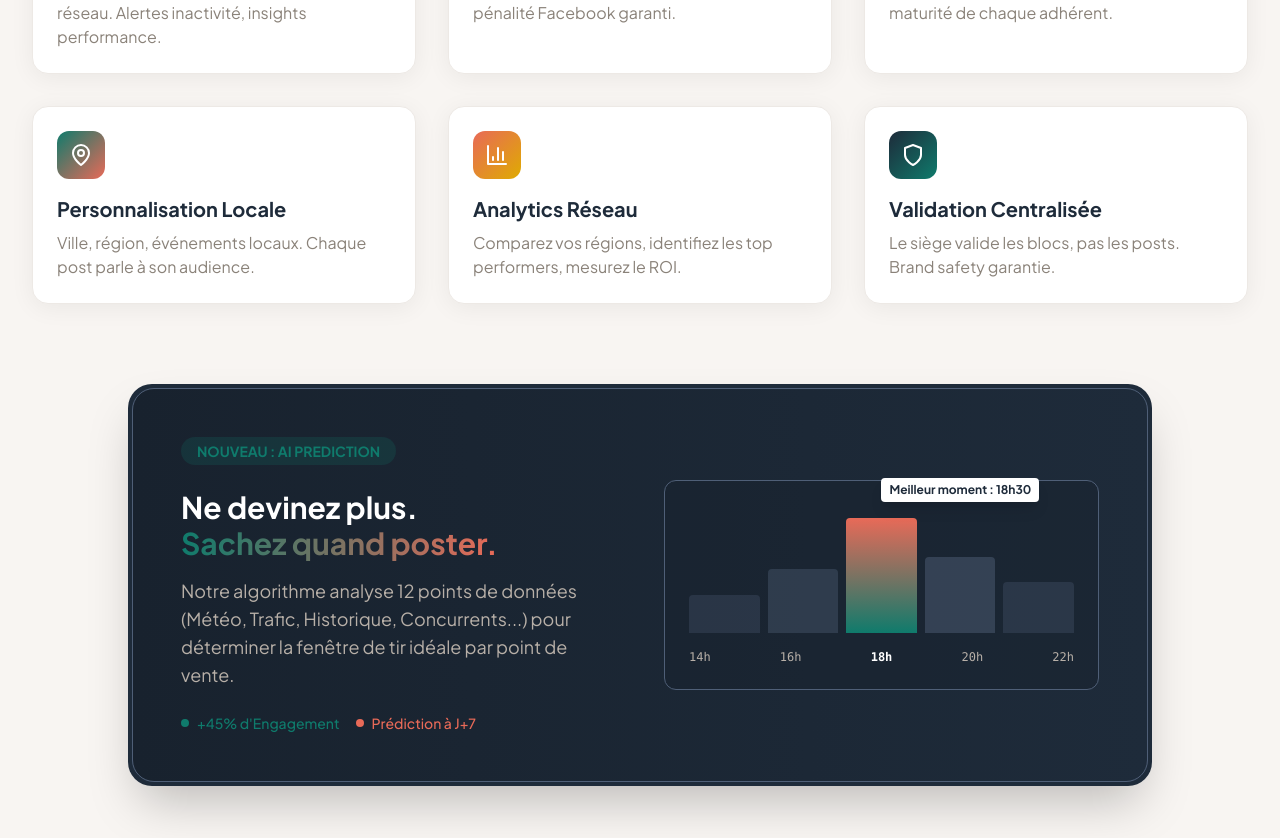
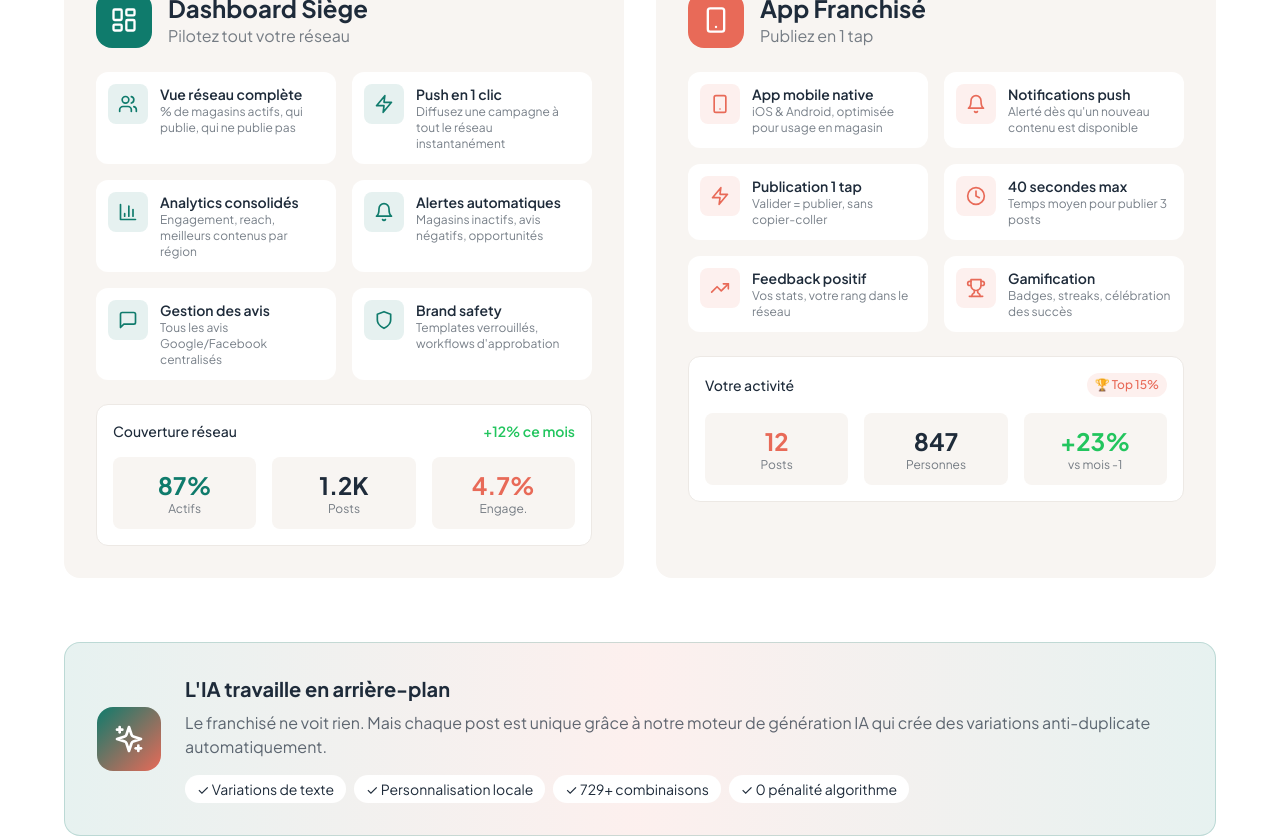
Before and after one commit to Mazaljoker/VISIOPOST_WEBSITE, a React (Vite) app: page / in a window 1280 px wide. Shown: the part 6720-7558 px from the top of the page. Built offline with nearby package versions, Linux system fonts and the light colour scheme.

Commit message:
✨ Vision Complete: New FeaturesSection - Dashboard Siège + App Franchisé

```diff
--- a/src/sections/FeaturesSection.tsx
+++ b/src/sections/FeaturesSection.tsx
@@ -1,214 +1,273 @@
 import { motion } from 'framer-motion';
 import {
+  LayoutDashboard,
+  Smartphone,
   Sparkles,
+  Bell,
+  BarChart3,
+  Shield,
   Users,
-  BarChart3,
+  Zap,
+  MessageSquare,
+  TrendingUp,
   Clock,
-  TrendingUp,
-  CheckCircle,
-  Zap,
-  Shield,
-  MapPin,
-  Heart,
-  Radio
+  Trophy
 } from 'lucide-react';
-import { features } from '../data/features';
-import FeatureCard from '../components/FeatureCard';
-import { FeaturesSectionProps } from '../types';
-
-const titleVariants = {
-  hidden: { opacity: 0, y: 40 },
-  visible: {
-    opacity: 1,
-    y: 0,
-    transition: {
-      duration: 0.6,
-      ease: 'easeOut' as const,
-    },
-  },
-};
-
-const featureCardVariants = {
-  hidden: { opacity: 0, y: 60, scale: 0.9 },
-  visible: {
-    opacity: 1,
-    y: 0,
-    scale: 1,
-    transition: {
-      duration: 0.4,
-      ease: 'easeOut' as const,
-    },
-  },
-};
-
-const iconComponents: Record<string, React.FC<{ className?: string }>> = {
-  Sparkles,
-  Users,
-  BarChart3,
-  Clock,
-  TrendingUp,
-  CheckCircle,
-  Zap,
-  Shield,
-  MapPin,
-  Heart,
-  Radio
-};
 
 /**
- * Section Features - Charte Graphique nSignal 2025
- * Couleurs: Teal #0F7B6C + Coral #E86A58
+ * Features Section - Dashboard Siège + App Franchisé + IA
  */
-const FeaturesSection = ({ className = '' }: FeaturesSectionProps) => {
+const FeaturesSection = () => {
+  const siegeFeatures = [
+    {
+      icon: Users,
+      title: 'Vue réseau complète',
+      description: '% de magasins actifs, qui publie, qui ne publie pas',
+    },
+    {
+      icon: Zap,
+      title: 'Push en 1 clic',
+      description: 'Diffusez une campagne à tout le réseau instantanément',
+    },
+    {
+      icon: BarChart3,
+      title: 'Analytics consolidés',
+      description: 'Engagement, reach, meilleurs contenus par région',
+    },
+    {
+      icon: Bell,
+      title: 'Alertes automatiques',
+      description: 'Magasins inactifs, avis négatifs, opportunités',
+    },
+    {
+      icon: MessageSquare,
+      title: 'Gestion des avis',
+      description: 'Tous les avis Google/Facebook centralisés',
+    },
+    {
+      icon: Shield,
+      title: 'Brand safety',
+      description: 'Templates verrouillés, workflows d\'approbation',
+    },
+  ];
+
+  const franchiseFeatures = [
+    {
+      icon: Smartphone,
+      title: 'App mobile native',
+      description: 'iOS & Android, optimisée pour usage en magasin',
+    },
+    {
+      icon: Bell,
+      title: 'Notifications push',
+      description: 'Alerté dès qu\'un nouveau contenu est disponible',
+    },
+    {
+      icon: Zap,
+      title: 'Publication 1 tap',
+      description: 'Valider = publier, sans copier-coller',
+    },
+    {
+      icon: Clock,
+      title: '40 secondes max',
+      description: 'Temps moyen pour publier 3 posts',
+    },
+    {
+      icon: TrendingUp,
+      title: 'Feedback positif',
+      description: 'Vos stats, votre rang dans le réseau',
+    },
+    {
+      icon: Trophy,
+      title: 'Gamification',
+      description: 'Badges, streaks, célébration des succès',
+    },
+  ];
+
   return (
-    <section id="features" className={`py-20 px-4 sm:px-6 lg:px-8 bg-nsignal-light dark:bg-nsignal-dark ${className}`}>
-      <div className="max-w-7xl mx-auto">
-        {/* Title */}
+    <section id="features" className="py-20 px-4 sm:px-6 lg:px-8 bg-white dark:bg-nsignal-dark">
+      <div className="max-w-6xl mx-auto">
+        {/* Section header */}
         <motion.div
           className="text-center mb-16"
-          initial="hidden"
-          whileInView="visible"
-          viewport={{ once: true, amount: 0.5 }}
-          variants={titleVariants}
+          initial={{ opacity: 0, y: 20 }}
+          whileInView={{ opacity: 1, y: 0 }}
+          viewport={{ once: true }}
         >
-          <h2 className="text-4xl font-bold text-nsignal-dark dark:text-nsignal-light mb-4">
-            Tout ce dont vous avez besoin
+          <span className="inline-block px-4 py-1 rounded-full bg-nsignal-primary/10 text-nsignal-primary text-sm font-medium mb-4">
+            Fonctionnalités
+          </span>
+          <h2 className="text-3xl md:text-4xl lg:text-5xl font-bold text-nsignal-dark dark:text-white mb-6">
+            Deux expériences,
+            <br />
+            <span className="text-transparent bg-clip-text bg-gradient-to-r from-nsignal-primary to-nsignal-secondary">
+              un seul objectif
+            </span>
           </h2>
-          <p className="text-xl text-nsignal-light-700 dark:text-nsignal-light-600">Une plateforme complète pour vos réseaux</p>
+          <p className="text-xl text-nsignal-dark/70 dark:text-white/70 max-w-2xl mx-auto">
+            Le siège pilote. Le franchisé publie. Tout le monde gagne.
+          </p>
         </motion.div>
 
-        {/* Feature cards */}
-        <div className="grid md:grid-cols-2 lg:grid-cols-3 gap-8">
-          {features.map((feature, index) => {
-            const IconComponent = iconComponents[feature.icon];
-            const iconElement = IconComponent ? <IconComponent /> : <Sparkles />;
-
-            return (
+        {/* Two columns: Siège vs Franchisé */}
+        <div className="grid lg:grid-cols-2 gap-8 mb-16">
+          {/* Siège */}
           <motion.div
-                key={index}
-                initial="hidden"
-                whileInView="visible"
-                viewport={{ once: false, amount: 0.3, margin: "-30px" }}
-                variants={featureCardVariants}
-                whileHover={{
-                  y: -8,
-                  scale: 1.02,
-                  transition: { duration: 0.2 },
-                }}
-                whileTap={{ scale: 0.98 }}
+            className="bg-nsignal-light dark:bg-nsignal-dark-500 rounded-2xl p-6 md:p-8"
+            initial={{ opacity: 0, x: -20 }}
+            whileInView={{ opacity: 1, x: 0 }}
+            viewport={{ once: true }}
           >
-                <FeatureCard
-                  icon={iconElement}
-                  title={feature.title}
-                  description={feature.description}
-                  gradient={feature.gradient}
-                />
-              </motion.div>
-            );
-          })}
+            <div className="flex items-center gap-4 mb-6">
+              <div className="w-14 h-14 rounded-2xl bg-nsignal-primary flex items-center justify-center">
+                <LayoutDashboard className="w-7 h-7 text-white" />
+              </div>
+              <div>
+                <h3 className="text-2xl font-bold text-nsignal-dark dark:text-white">Dashboard Siège</h3>
+                <p className="text-nsignal-dark/60 dark:text-white/60">Pilotez tout votre réseau</p>
+              </div>
             </div>
 
-        {/* Bloc Feature Prédictive - AI Intelligence */}
-        <motion.div
-          className="mt-20 max-w-5xl mx-auto bg-nsignal-dark rounded-3xl p-1 text-white overflow-hidden shadow-2xl"
-          initial={{ opacity: 0, y: 60, scale: 0.95 }}
-          whileInView={{ opacity: 1, y: 0, scale: 1 }}
-          viewport={{ once: false, amount: 0.2 }}
-          transition={{ duration: 0.6, ease: 'easeOut' as const }}
+            <div className="grid sm:grid-cols-2 gap-4">
+              {siegeFeatures.map((feature, index) => (
+                <div
+                  key={index}
+                  className="flex items-start gap-3 p-3 bg-white dark:bg-nsignal-dark-400 rounded-xl"
                 >
-          <div className="bg-gradient-to-r from-nsignal-dark-600 to-nsignal-dark p-8 md:p-12 rounded-[22px] border border-nsignal-dark-400">
-            <div className="grid md:grid-cols-2 gap-12 items-center">
+                  <div className="w-10 h-10 rounded-lg bg-nsignal-primary/10 flex items-center justify-center flex-shrink-0">
+                    <feature.icon className="w-5 h-5 text-nsignal-primary" />
+                  </div>
+                  <div>
+                    <h4 className="font-semibold text-nsignal-dark dark:text-white text-sm">
+                      {feature.title}
+                    </h4>
+                    <p className="text-xs text-nsignal-dark/60 dark:text-white/60">
+                      {feature.description}
+                    </p>
+                  </div>
+                </div>
+              ))}
+            </div>
 
-              {/* Texte */}
-              <div>
-                <div className="inline-block px-4 py-1 bg-nsignal-primary/20 text-nsignal-primary rounded-full text-sm font-bold mb-6">
-                  NOUVEAU : AI PREDICTION
+            {/* Dashboard preview */}
+            <div className="mt-6 bg-white dark:bg-nsignal-dark-400 rounded-xl p-4 border border-nsignal-light-400 dark:border-nsignal-dark-300">
+              <div className="flex items-center justify-between mb-4">
+                <span className="text-sm font-medium text-nsignal-dark dark:text-white">Couverture réseau</span>
+                <span className="text-sm text-green-500 font-semibold">+12% ce mois</span>
               </div>
-                <h3 className="text-3xl font-bold mb-4">
-                  Ne devinez plus. <br/>
-                  <span className="text-transparent bg-clip-text bg-gradient-to-r from-nsignal-primary to-nsignal-secondary">
-                    Sachez quand poster.
-                  </span>
-                </h3>
-                <p className="text-nsignal-light-600 mb-6 text-lg">
-                  Notre algorithme analyse 12 points de données (Météo, Trafic, Historique, Concurrents...) pour déterminer la fenêtre de tir idéale par point de vente.
-                </p>
-                <div className="flex items-center space-x-4 text-sm font-medium">
-                  <div className="flex items-center text-nsignal-primary">
-                    <span className="w-2 h-2 bg-nsignal-primary rounded-full mr-2"></span>
-                    +45% d'Engagement
+              <div className="flex gap-4 text-center">
+                <div className="flex-1 p-3 bg-nsignal-light dark:bg-nsignal-dark-500 rounded-lg">
+                  <p className="text-2xl font-bold text-nsignal-primary">87%</p>
+                  <p className="text-xs text-nsignal-dark/60 dark:text-white/60">Actifs</p>
                 </div>
-                  <div className="flex items-center text-nsignal-secondary">
-                    <span className="w-2 h-2 bg-nsignal-secondary rounded-full mr-2"></span>
-                    Prédiction à J+7
+                <div className="flex-1 p-3 bg-nsignal-light dark:bg-nsignal-dark-500 rounded-lg">
+                  <p className="text-2xl font-bold text-nsignal-dark dark:text-white">1.2K</p>
+                  <p className="text-xs text-nsignal-dark/60 dark:text-white/60">Posts</p>
+                </div>
+                <div className="flex-1 p-3 bg-nsignal-light dark:bg-nsignal-dark-500 rounded-lg">
+                  <p className="text-2xl font-bold text-nsignal-secondary">4.7%</p>
+                  <p className="text-xs text-nsignal-dark/60 dark:text-white/60">Engage.</p>
                 </div>
               </div>
             </div>
+          </motion.div>
 
-              {/* Simulation Graphique */}
-              <div className="bg-nsignal-dark-600/50 rounded-xl p-6 border border-nsignal-dark-400 relative">
+          {/* Franchisé */}
           <motion.div
-                  className="flex justify-between items-end h-32 mb-4 space-x-2"
-                  initial={{ opacity: 0 }}
-                  whileInView={{ opacity: 1 }}
+            className="bg-nsignal-light dark:bg-nsignal-dark-500 rounded-2xl p-6 md:p-8"
+            initial={{ opacity: 0, x: 20 }}
+            whileInView={{ opacity: 1, x: 0 }}
             viewport={{ once: true }}
-                  transition={{ delay: 0.3 }}
           >
-                  <motion.div
-                    className="w-full bg-nsignal-dark-400 rounded-t opacity-30"
-                    initial={{ height: 0 }}
-                    whileInView={{ height: '30%' }}
-                    viewport={{ once: true }}
-                    transition={{ duration: 0.5, delay: 0.4 }}
-                  />
-                  <motion.div
-                    className="w-full bg-nsignal-dark-400 rounded-t opacity-40"
-                    initial={{ height: 0 }}
-                    whileInView={{ height: '50%' }}
-                    viewport={{ once: true }}
-                    transition={{ duration: 0.5, delay: 0.5 }}
-                  />
-                  <motion.div
-                    className="w-full bg-gradient-to-t from-nsignal-primary to-nsignal-secondary rounded-t relative group"
-                    initial={{ height: 0 }}
-                    whileInView={{ height: '90%' }}
-                    viewport={{ once: true }}
-                    transition={{ duration: 0.6, delay: 0.6 }}
-                  >
-                    <motion.div
-                      className="absolute -top-10 left-1/2 -translate-x-1/2 bg-white text-nsignal-dark text-xs font-bold px-2 py-1 rounded shadow-lg whitespace-nowrap"
-                      initial={{ opacity: 0, y: 10 }}
-                      whileInView={{ opacity: 1, y: 0 }}
-                      viewport={{ once: true }}
-                      transition={{ delay: 1 }}
-                    >
-                      Meilleur moment : 18h30
-                    </motion.div>
-                  </motion.div>
-                  <motion.div
-                    className="w-full bg-nsignal-dark-400 rounded-t opacity-50"
-                    initial={{ height: 0 }}
-                    whileInView={{ height: '60%' }}
-                    viewport={{ once: true }}
-                    transition={{ duration: 0.5, delay: 0.7 }}
-                  />
-                  <motion.div
-                    className="w-full bg-nsignal-dark-400 rounded-t opacity-30"
-                    initial={{ height: 0 }}
-                    whileInView={{ height: '40%' }}
-                    viewport={{ once: true }}
-                    transition={{ duration: 0.5, delay: 0.8 }}
-                  />
-                </motion.div>
-                <div className="flex justify-between text-xs text-nsignal-light-600 font-mono">
-                  <span>14h</span>
-                  <span>16h</span>
-                  <span className="text-white font-bold">18h</span>
-                  <span>20h</span>
-                  <span>22h</span>
+            <div className="flex items-center gap-4 mb-6">
+              <div className="w-14 h-14 rounded-2xl bg-nsignal-secondary flex items-center justify-center">
+                <Smartphone className="w-7 h-7 text-white" />
+              </div>
+              <div>
+                <h3 className="text-2xl font-bold text-nsignal-dark dark:text-white">App Franchisé</h3>
+                <p className="text-nsignal-dark/60 dark:text-white/60">Publiez en 1 tap</p>
               </div>
             </div>
 
+            <div className="grid sm:grid-cols-2 gap-4">
+              {franchiseFeatures.map((feature, index) => (
+                <div
+                  key={index}
+                  className="flex items-start gap-3 p-3 bg-white dark:bg-nsignal-dark-400 rounded-xl"
+                >
+                  <div className="w-10 h-10 rounded-lg bg-nsignal-secondary/10 flex items-center justify-center flex-shrink-0">
+                    <feature.icon className="w-5 h-5 text-nsignal-secondary" />
+                  </div>
+                  <div>
+                    <h4 className="font-semibold text-nsignal-dark dark:text-white text-sm">
+                      {feature.title}
+                    </h4>
+                    <p className="text-xs text-nsignal-dark/60 dark:text-white/60">
+                      {feature.description}
+                    </p>
+                  </div>
+                </div>
+              ))}
+            </div>
+
+            {/* App preview */}
+            <div className="mt-6 bg-white dark:bg-nsignal-dark-400 rounded-xl p-4 border border-nsignal-light-400 dark:border-nsignal-dark-300">
+              <div className="flex items-center justify-between mb-4">
+                <span className="text-sm font-medium text-nsignal-dark dark:text-white">Votre activité</span>
+                <span className="text-xs bg-nsignal-secondary/10 text-nsignal-secondary px-2 py-1 rounded-full font-medium">
+                  🏆 Top 15%
+                </span>
+              </div>
+              <div className="flex gap-4 text-center">
+                <div className="flex-1 p-3 bg-nsignal-light dark:bg-nsignal-dark-500 rounded-lg">
+                  <p className="text-2xl font-bold text-nsignal-secondary">12</p>
+                  <p className="text-xs text-nsignal-dark/60 dark:text-white/60">Posts</p>
+                </div>
+                <div className="flex-1 p-3 bg-nsignal-light dark:bg-nsignal-dark-500 rounded-lg">
+                  <p className="text-2xl font-bold text-nsignal-dark dark:text-white">847</p>
+                  <p className="text-xs text-nsignal-dark/60 dark:text-white/60">Personnes</p>
+                </div>
+                <div className="flex-1 p-3 bg-nsignal-light dark:bg-nsignal-dark-500 rounded-lg">
+                  <p className="text-2xl font-bold text-green-500">+23%</p>
+                  <p className="text-xs text-nsignal-dark/60 dark:text-white/60">vs mois -1</p>
+                </div>
+              </div>
+            </div>
+          </motion.div>
+        </div>
+
+        {/* IA en arrière-plan */}
+        <motion.div
+          className="bg-gradient-to-r from-nsignal-primary/10 via-nsignal-secondary/10 to-nsignal-primary/10 rounded-2xl p-6 md:p-8 border border-nsignal-primary/20"
+          initial={{ opacity: 0, y: 20 }}
+          whileInView={{ opacity: 1, y: 0 }}
+          viewport={{ once: true }}
+        >
+          <div className="flex flex-col md:flex-row items-center gap-6">
+            <div className="w-16 h-16 rounded-2xl bg-gradient-to-br from-nsignal-primary to-nsignal-secondary flex items-center justify-center flex-shrink-0">
+              <Sparkles className="w-8 h-8 text-white" />
+            </div>
+            <div className="flex-1 text-center md:text-left">
+              <h3 className="text-xl font-bold text-nsignal-dark dark:text-white mb-2">
+                L'IA travaille en arrière-plan
+              </h3>
+              <p className="text-nsignal-dark/70 dark:text-white/70 mb-4">
+                Le franchisé ne voit rien. Mais chaque post est unique grâce à notre moteur de génération IA qui crée des variations anti-duplicate automatiquement.
+              </p>
+              <div className="flex flex-wrap justify-center md:justify-start gap-2">
+                <span className="px-3 py-1 bg-white dark:bg-nsignal-dark-500 rounded-full text-sm text-nsignal-dark dark:text-white">
+                  ✓ Variations de texte
+                </span>
+                <span className="px-3 py-1 bg-white dark:bg-nsignal-dark-500 rounded-full text-sm text-nsignal-dark dark:text-white">
+                  ✓ Personnalisation locale
+                </span>
+                <span className="px-3 py-1 bg-white dark:bg-nsignal-dark-500 rounded-full text-sm text-nsignal-dark dark:text-white">
+                  ✓ 729+ combinaisons
+                </span>
+                <span className="px-3 py-1 bg-white dark:bg-nsignal-dark-500 rounded-full text-sm text-nsignal-dark dark:text-white">
+                  ✓ 0 pénalité algorithme
+                </span>
+              </div>
             </div>
           </div>
         </motion.div>
```
Lines whose indentation alone changed are shown as unchanged.
